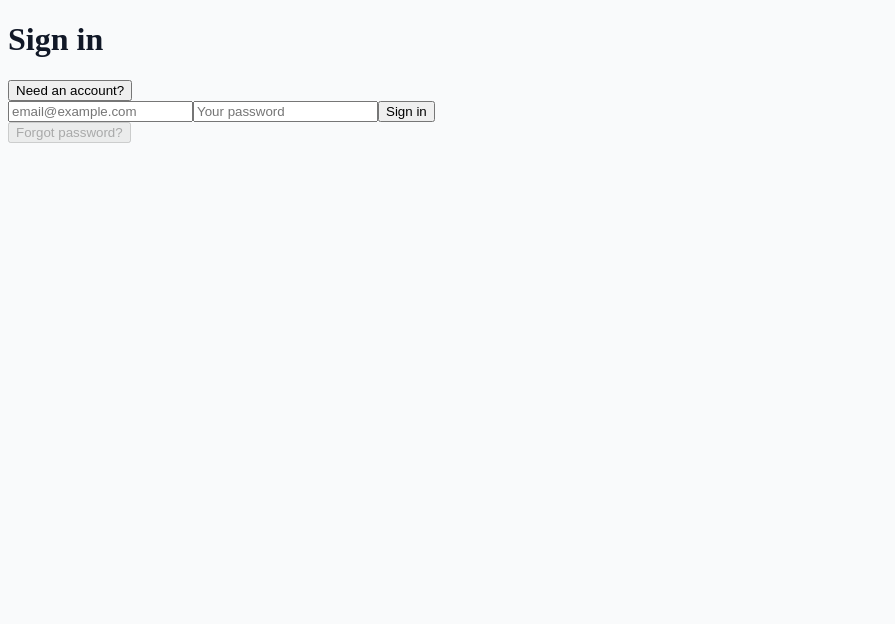
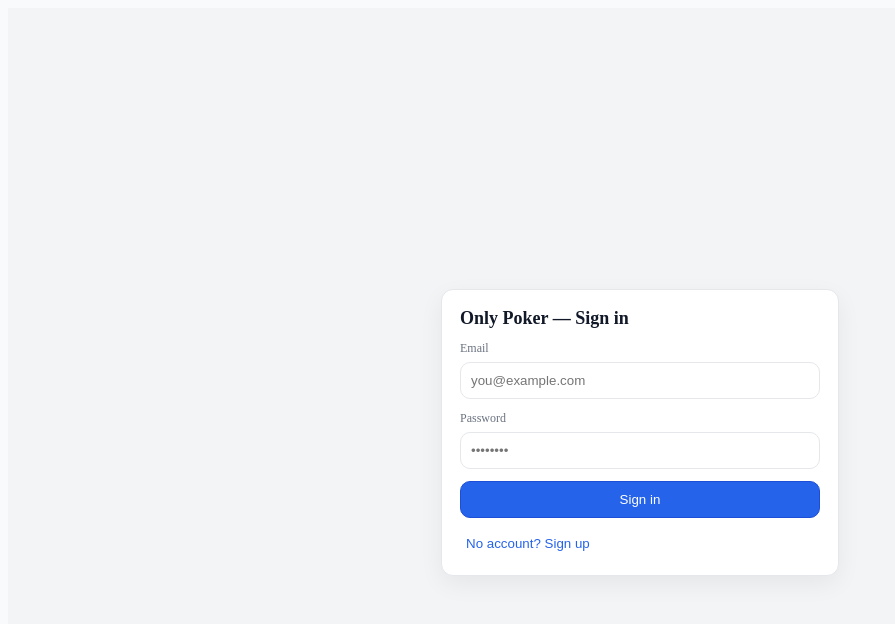
Before and after one commit to yeruvabala/notion-poker-web, a Next.js app: page /login in a window 1280 px wide. Shown: the top 624 px of the page, without its empty margins (0-895 px from the left). Built offline with nearby package versions, Linux system fonts and the light colour scheme; no server answers.

Commit message:
Update page.tsx

```diff
--- a/app/login/page.tsx
+++ b/app/login/page.tsx
@@ -1,118 +1,82 @@
-"use client";
+'use client';
 
-import { useState, useEffect } from "react";
-import { useRouter } from "next/navigation";
-import { createClient } from "@/lib/supabase/client";
+import { useState } from 'react';
+import { useRouter } from 'next/navigation';
+import { createClient } from '@/lib/supabase/client';
 
 export default function LoginPage() {
   const supabase = createClient();
   const router = useRouter();
 
-  const [mode, setMode] = useState<"signin" | "signup">("signin");
-  const [email, setEmail] = useState("");
-  const [password, setPassword] = useState("");
-  const [err, setErr] = useState<string | null>(null);
-  const [loading, setLoading] = useState(false);
+  if (!supabase) {
+    return (
+      <main style={{padding:20}}>
+        Missing Supabase env vars. Open <code>/api/env-ok</code> and set
+        {' '}<code>NEXT_PUBLIC_SUPABASE_URL</code> / <code>NEXT_PUBLIC_SUPABASE_ANON_KEY</code>.
+      </main>
+    );
+  }
 
-  // If already signed in, bounce home
-  useEffect(() => {
-    (async () => {
-      const { data: { user } } = await supabase.auth.getUser();
-      if (user) router.replace("/");
-    })();
-  }, [router, supabase]);
+  const [email, setEmail]       = useState('');
+  const [password, setPassword] = useState('');
+  const [mode, setMode]         = useState<'signin'|'signup'>('signin');
+  const [loading, setLoading]   = useState(false);
+  const [err, setErr]           = useState<string | null>(null);
 
   async function handleSubmit(e: React.FormEvent) {
     e.preventDefault();
     setErr(null);
     setLoading(true);
-
     try {
-      if (mode === "signin") {
+      if (mode === 'signin') {
         const { error } = await supabase.auth.signInWithPassword({ email, password });
         if (error) throw error;
-        router.replace("/"); // success → go to dashboard/home
       } else {
-        // Sign up (may require email confirmation depending on your settings)
-        const { error } = await supabase.auth.signUp({
-          email,
-          password,
-          options: { emailRedirectTo: `${process.env.NEXT_PUBLIC_SITE_URL}/auth/callback` }
-        });
+        const { error } = await supabase.auth.signUp({ email, password });
         if (error) throw error;
-        // If confirm-email is ON, tell the user to check email.
-        router.replace("/login?check-email=true");
       }
+      router.replace('/'); // go to home
+      router.refresh();
     } catch (e: any) {
-      setErr(e.message ?? "Something went wrong");
+      setErr(e?.message || 'Auth error');
     } finally {
       setLoading(false);
     }
   }
 
-  async function handleResetPassword() {
-    setErr(null);
-    const { error } = await supabase.auth.resetPasswordForEmail(email, {
-      redirectTo: `${process.env.NEXT_PUBLIC_SITE_URL}/auth/callback`
-    });
-    if (error) setErr(error.message);
-    else alert("Password reset link sent (if the email exists). Check your inbox.");
-  }
+  return (
+    <main style={{display:'grid',placeItems:'center',minHeight:'100dvh',padding:24,background:'#f3f4f6'}}>
+      <form onSubmit={handleSubmit}
+        style={{width:360,maxWidth:'100%',display:'grid',gap:12,padding:18,border:'1px solid #e5e7eb',borderRadius:12,background:'#fff',boxShadow:'0 8px 24px rgba(0,0,0,.06)'}}
+      >
+        <h1 style={{margin:0,fontSize:18,fontWeight:800}}>Only Poker — {mode === 'signin' ? 'Sign in' : 'Create account'}</h1>
 
-  return (
-    <div className="mx-auto max-w-sm p-6 space-y-6">
-      <div className="flex items-center justify-between">
-        <h1 className="text-xl font-semibold">
-          {mode === "signin" ? "Sign in" : "Create account"}
-        </h1>
-        <button
-          onClick={() => setMode(mode === "signin" ? "signup" : "signin")}
-          className="text-sm underline"
+        <label style={{display:'grid',gap:6}}>
+          <span style={{fontSize:12,color:'#6b7280'}}>Email</span>
+          <input value={email} onChange={e=>setEmail(e.target.value)} placeholder="you@example.com" type="email" required
+            style={{padding:10,border:'1px solid #e5e7eb',borderRadius:10,background:'#fff'}} />
+        </label>
+
+        <label style={{display:'grid',gap:6}}>
+          <span style={{fontSize:12,color:'#6b7280'}}>Password</span>
+          <input value={password} onChange={e=>setPassword(e.target.value)} placeholder="••••••••" type="password" required
+            style={{padding:10,border:'1px solid #e5e7eb',borderRadius:10,background:'#fff'}} />
+        </label>
+
+        <button disabled={loading}
+          style={{padding:10,borderRadius:10,border:'1px solid #1d4ed8',background:'#2563eb',color:'#fff',cursor:'pointer'}}
         >
-          {mode === "signin" ? "Need an account?" : "Have an account?"}
+          {loading ? 'Please wait…' : (mode === 'signin' ? 'Sign in' : 'Sign up')}
         </button>
-      </div>
 
-      <form onSubmit={handleSubmit} className="space-y-3">
-        <input
-          className="w-full border rounded p-2"
-          type="email"
-          placeholder="email@example.com"
-          value={email}
-          onChange={(e) => setEmail(e.target.value)}
-          required
-        />
-        <input
-          className="w-full border rounded p-2"
-          type="password"
-          placeholder="Your password"
-          value={password}
-          onChange={(e) => setPassword(e.target.value)}
-          required
-        />
+        {err && <div style={{color:'#b91c1c'}}>{err}</div>}
 
-        {err && <p className="text-red-600 text-sm">{err}</p>}
-
-        <button
-          className="w-full rounded p-2 border"
-          disabled={loading}
-          type="submit"
+        <button type="button" onClick={()=>setMode(mode==='signin'?'signup':'signin')}
+          style={{border:'none',background:'transparent',color:'#2563eb',cursor:'pointer',padding:6,justifySelf:'start'}}
         >
-          {loading ? "Please wait..." :
-            mode === "signin" ? "Sign in" : "Sign up"}
+          {mode === 'signin' ? 'No account? Sign up' : 'Have an account? Sign in'}
         </button>
       </form>
-
-      {mode === "signin" && (
-        <button
-          className="text-sm underline"
-          onClick={handleResetPassword}
-          disabled={!email}
-          title={!email ? "Enter your email above first" : ""}
-        >
-          Forgot password?
-        </button>
-      )}
-    </div>
+    </main>
   );
 }
```
